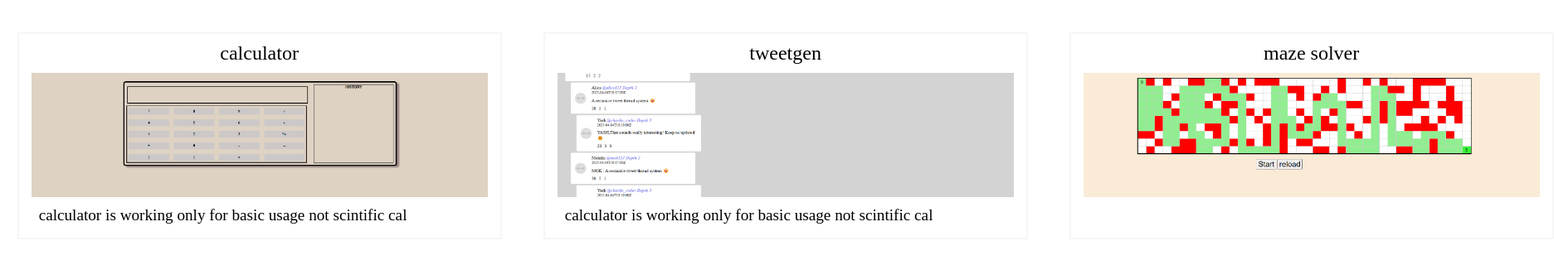
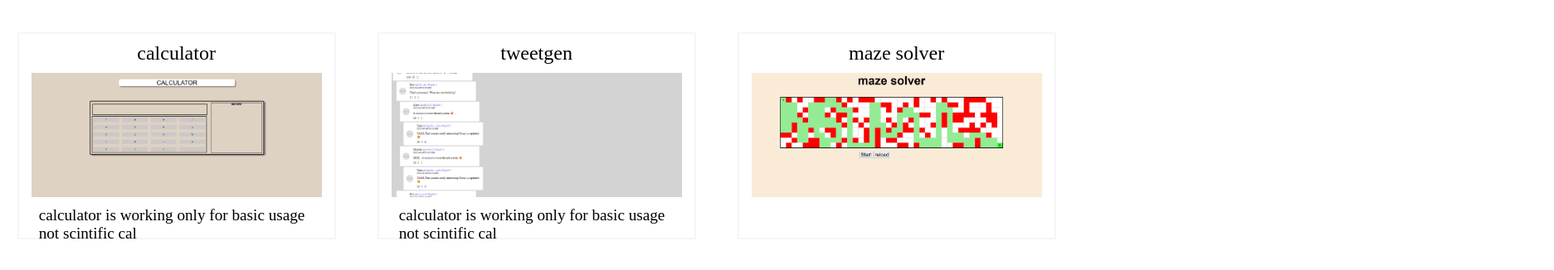
Before and after one commit to mokshitha890/30-Days-daily-JS-projects, a plain HTML site: page index.html in a window 1280 px wide. Shown: the part 86-412 px from the top of the page at 83% size, 1873 px wide, since content can reach past the window. Drawn offline with Linux system fonts and the light colour scheme.

Commit message:
change isth

```diff
--- a/index.html
+++ b/index.html
@@ -58,7 +58,7 @@
 
         img {
             /* display: block; */
-            width: 550px;
+            width: 350px;
             object-fit: cover;
             height: 150px;
             padding: 5px;
```
